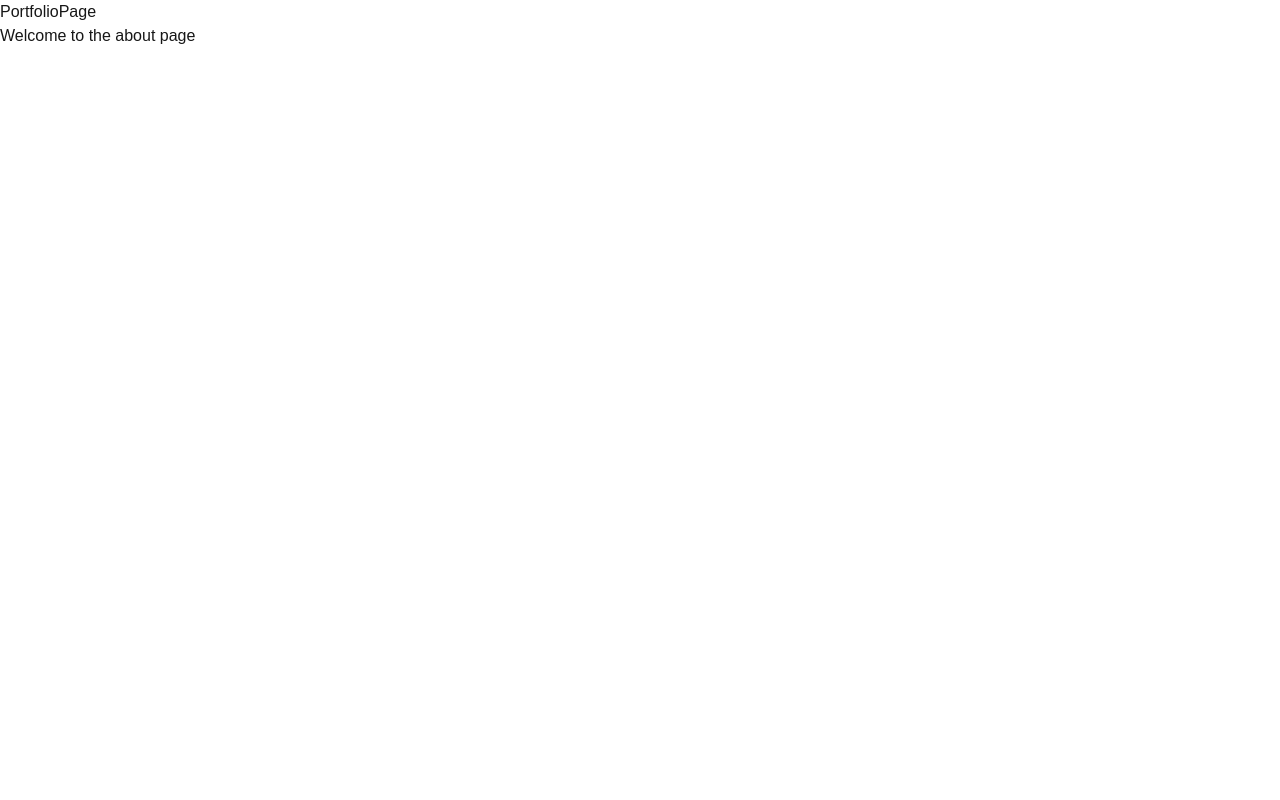
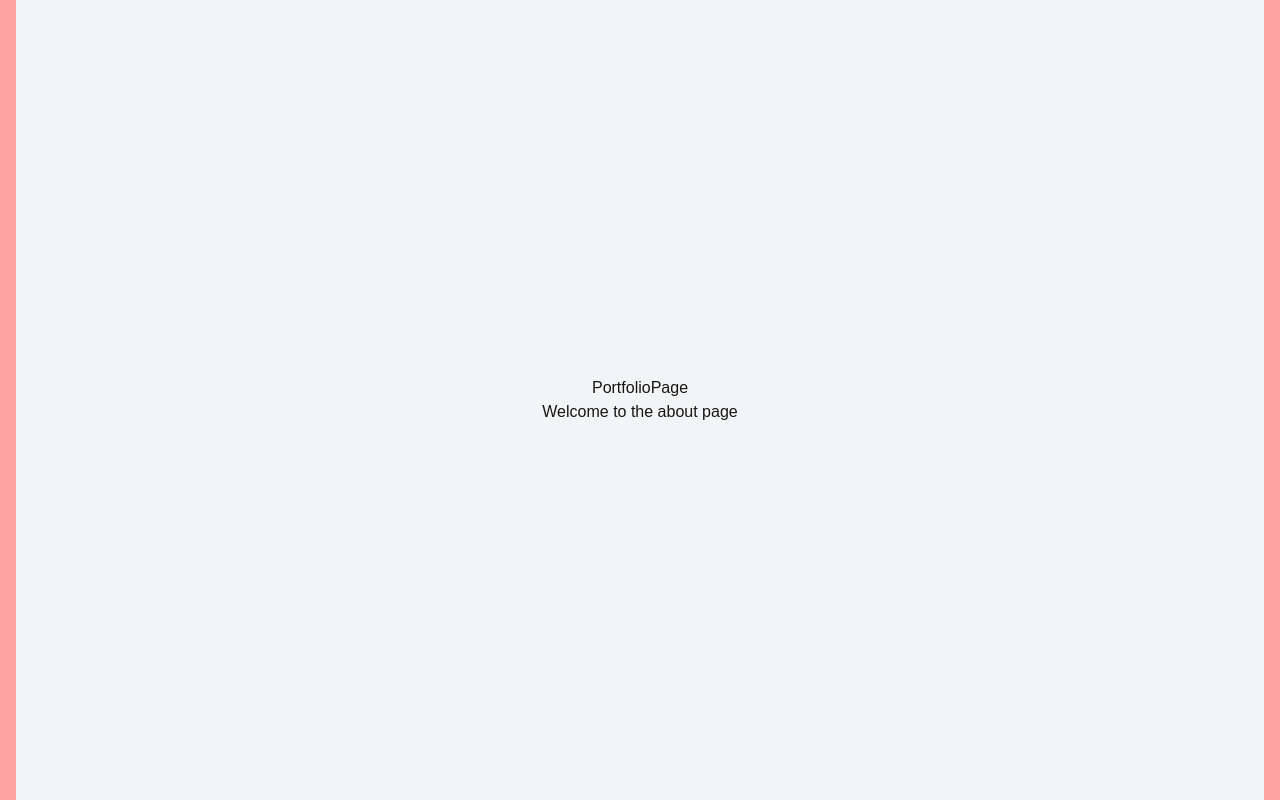
Before and after one commit to kingmadeit/solaris_mundus, a Next.js app: page /portfolio in a window 1280 px wide. Built offline with nearby package versions, Linux system fonts and the light colour scheme.

Commit message:
add components (without implementation)

```diff
--- a/src/app/layout.tsx
+++ b/src/app/layout.tsx
@@ -28,9 +28,11 @@ export default function RootLayout({
         <link rel="manifest" href="/site.webmanifest"></link>
       </Head>
       <body
-        className={`${interSans.variable} antialiased`}
+        className={`${interSans.variable} antialiased w-full h-full`}
       >
-        {children}
+        <main className='mx-auto w-full max-w-[1480px] px-4 bg-red-300'>
+          {children}
+        </main>
       </body>
     </html>
   );
--- a/src/app/portfolio/page.tsx
+++ b/src/app/portfolio/page.tsx
@@ -1,8 +1,8 @@
 export default function PortfolioPage() {
     return (
-        <div>
-        <h1>PortfolioPage</h1>
-        <p>Welcome to the about page</p>
-        </div>
+        <section className="flex flex-col items-center justify-center min-h-screen bg-gray-100">
+            <h1>PortfolioPage</h1>
+            <p>Welcome to the about page</p>
+        </section>
     );
 }
--- /dev/null
+++ b/src/components/Footer.tsx
@@ -0,0 +1,9 @@
+import React from 'react'
+
+const Footer = () => {
+  return (
+    <div>Footer</div>
+  )
+}
+
+export default Footer
--- /dev/null
+++ b/src/components/Header.tsx
@@ -0,0 +1,9 @@
+import React from 'react'
+
+function Header() {
+  return (
+    <div>Header</div>
+  )
+}
+
+export default Header
--- /dev/null
+++ b/src/components/Nav.tsx
@@ -0,0 +1,9 @@
+import React from 'react'
+
+const Nav = () => {
+  return (
+    <div>Nav</div>
+  )
+}
+
+export default Nav
--- /dev/null
+++ b/src/components/SectionTitle.tsx
@@ -0,0 +1,9 @@
+import React from 'react'
+
+const SectionTitle = () => {
+  return (
+    <div>SectionTitle</div>
+  )
+}
+
+export default SectionTitle
--- /dev/null
+++ b/src/components/SmartLink.tsx
@@ -0,0 +1,9 @@
+import React from 'react'
+
+const SmartLink = () => {
+  return (
+    <div>SmartLink</div>
+  )
+}
+
+export default SmartLink
--- /dev/null
+++ b/src/components/SocialLink.tsx
@@ -0,0 +1,9 @@
+import React from 'react'
+
+const SocialLink = () => {
+  return (
+    <div>SocialLink</div>
+  )
+}
+
+export default SocialLink
--- /dev/null
+++ b/src/components/SocialLinks.tsx
@@ -0,0 +1,9 @@
+import React from 'react'
+
+const SocialLinks = () => {
+  return (
+    <div>SocialLinks</div>
+  )
+}
+
+export default SocialLinks
```
